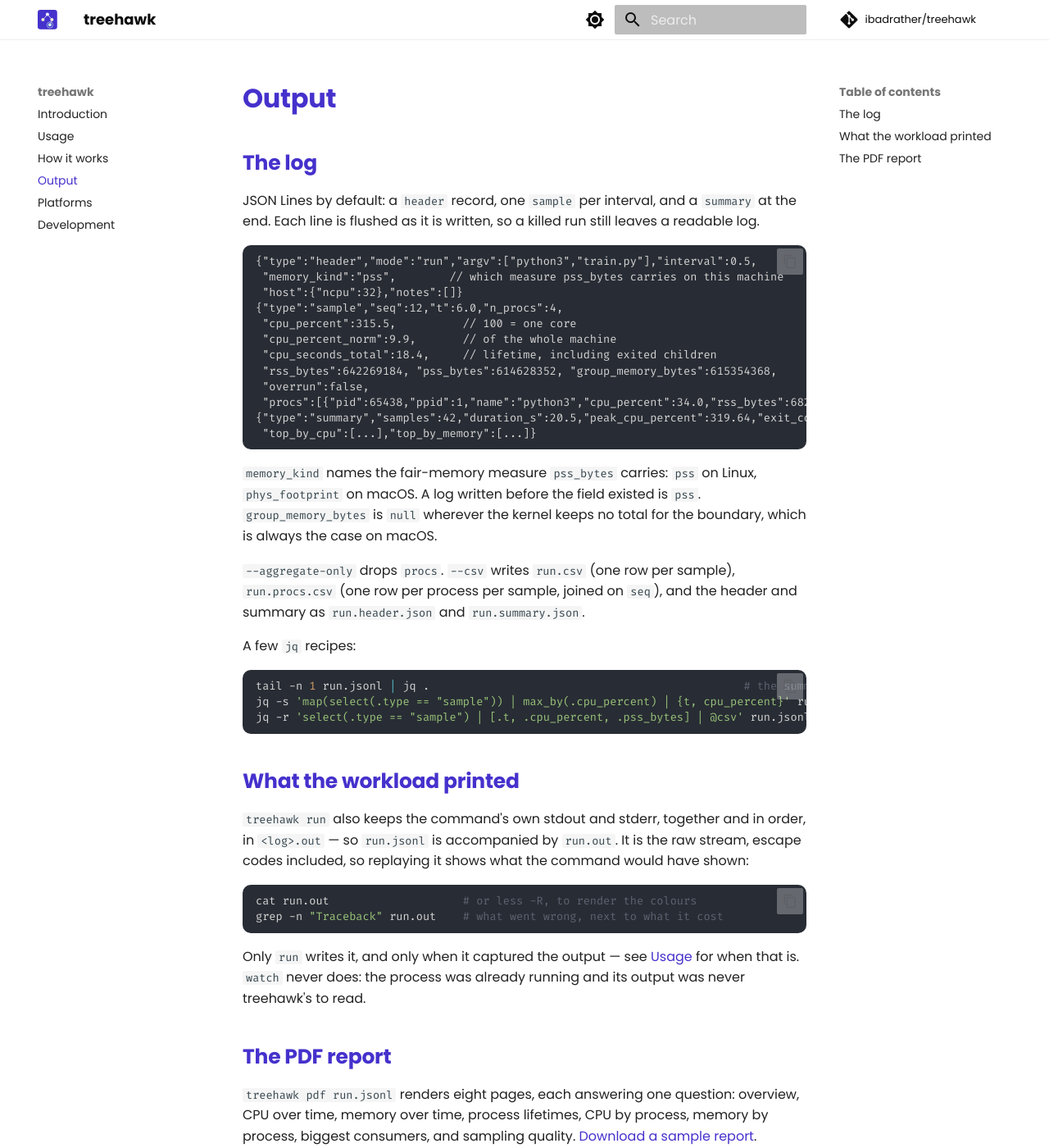
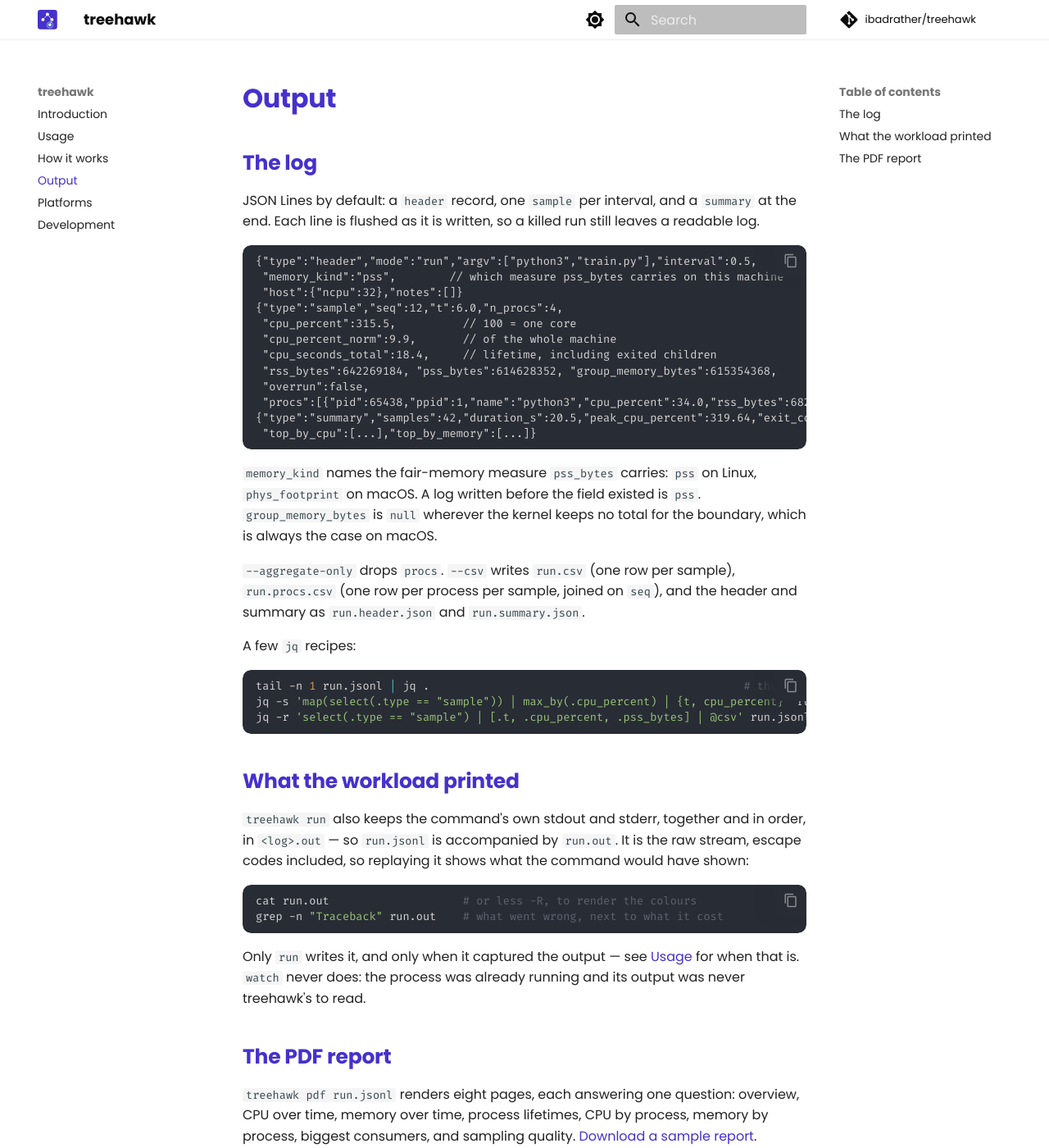
Before and after one commit to ibadrather/treehawk, an MkDocs documentation site: the page built from docs/output.md, in a window 1280 px wide and 1400 px high. Shown: the whole window at 82% size. Built offline with MkDocs 1.6.1 and Material for MkDocs 9.7.7, drawn with Linux system fonts in a browser that asks for light colours; some web fonts are replaced; comment, search, counter and statistics services are not loaded.

Commit message:
improved design

```diff
--- a/docs/stylesheets/extra.css
+++ b/docs/stylesheets/extra.css
@@ -71,6 +71,53 @@
   --md-code-hl-name-color: #d4d4d4;
   background-color: #282c34;
   border-radius: 0.5rem;
+  /* Keep the last characters of a line clear of the copy button. */
+  padding-right: 2.8rem;
+}
+
+/* The copy button sits on the dark block in both schemes, so its colours are
+   set here rather than derived from the scheme's (light) code background. */
+.md-typeset pre {
+  --md-code-bg-color: #282c34;
+  --md-code-bg-color--light: #282c34;
+  --md-code-bg-color--lighter: #282c34;
+  /* Clips the copy button's fade to the block; the code still scrolls. */
+  overflow: hidden;
+  border-radius: 0.5rem;
+}
+.md-typeset .md-code__nav {
+  top: 0;
+  right: 0;
+  padding: 0.45em;
+  border-radius: 0 0.5rem 0 0.4rem;
+  background-color: #282c34;
+  box-shadow: -0.6rem 0 0.6rem #282c34;
+}
+.md-typeset :hover > .md-code__nav {
+  background-color: #333842;
+}
+.md-typeset .md-code__button {
+  color: rgba(255, 255, 255, 0.45);
+}
+.md-typeset :hover > * > .md-code__button {
+  color: rgba(255, 255, 255, 0.75);
+}
+.md-typeset .md-code__button.focus-visible,
+.md-typeset .md-code__button:hover {
+  color: #6fc2ba;
+}
+
+/* Phones: Material runs code blocks edge to edge, so drop the corners and
+   keep the copy button visible without hover. */
+@media screen and (max-width: 44.984375em) {
+  .md-typeset pre,
+  .md-typeset pre > code,
+  .md-typeset .md-code__nav {
+    border-radius: 0;
+  }
+  .md-typeset .md-code__button {
+    color: rgba(255, 255, 255, 0.7);
+  }
 }
 
 /* Pill buttons. */
@@ -120,3 +167,40 @@
 .hero img {
   width: 3rem;
 }
+.md-typeset .hero .md-button {
+  margin: 0.5rem 0.4rem 0 0;
+}
+[data-md-color-scheme="treehawk-dark"] .hero {
+  background:
+    radial-gradient(circle at 10% 20%, rgba(127, 109, 249, 0.22), transparent 45%),
+    radial-gradient(circle at 85% 35%, rgba(111, 194, 186, 0.16), transparent 42%),
+    #17151d;
+  color: #ffffff;
+  border: 1px solid var(--md-default-fg-color--lightest);
+}
+[data-md-color-scheme="treehawk-dark"] .md-typeset .hero h1 {
+  color: #ffffff;
+}
+[data-md-color-scheme="treehawk-dark"] .md-typeset .hero h1 span,
+[data-md-color-scheme="treehawk-dark"] .md-typeset .hero .md-button {
+  color: var(--brand-primary-soft);
+  border-color: var(--brand-primary-soft);
+}
+[data-md-color-scheme="treehawk-dark"] .md-typeset .hero .md-button--primary,
+[data-md-color-scheme="treehawk-dark"] .md-typeset .hero .md-button:hover {
+  color: #ffffff;
+  border-color: var(--brand-primary);
+}
+
+/* Phones: a tighter hero with full-width, stacked buttons. */
+@media screen and (max-width: 44.984375em) {
+  .hero {
+    padding: 1.2rem 1rem;
+    border-radius: 14px;
+  }
+  .md-typeset .hero .md-button {
+    display: block;
+    margin: 0.6rem 0 0;
+    text-align: center;
+  }
+}
```
